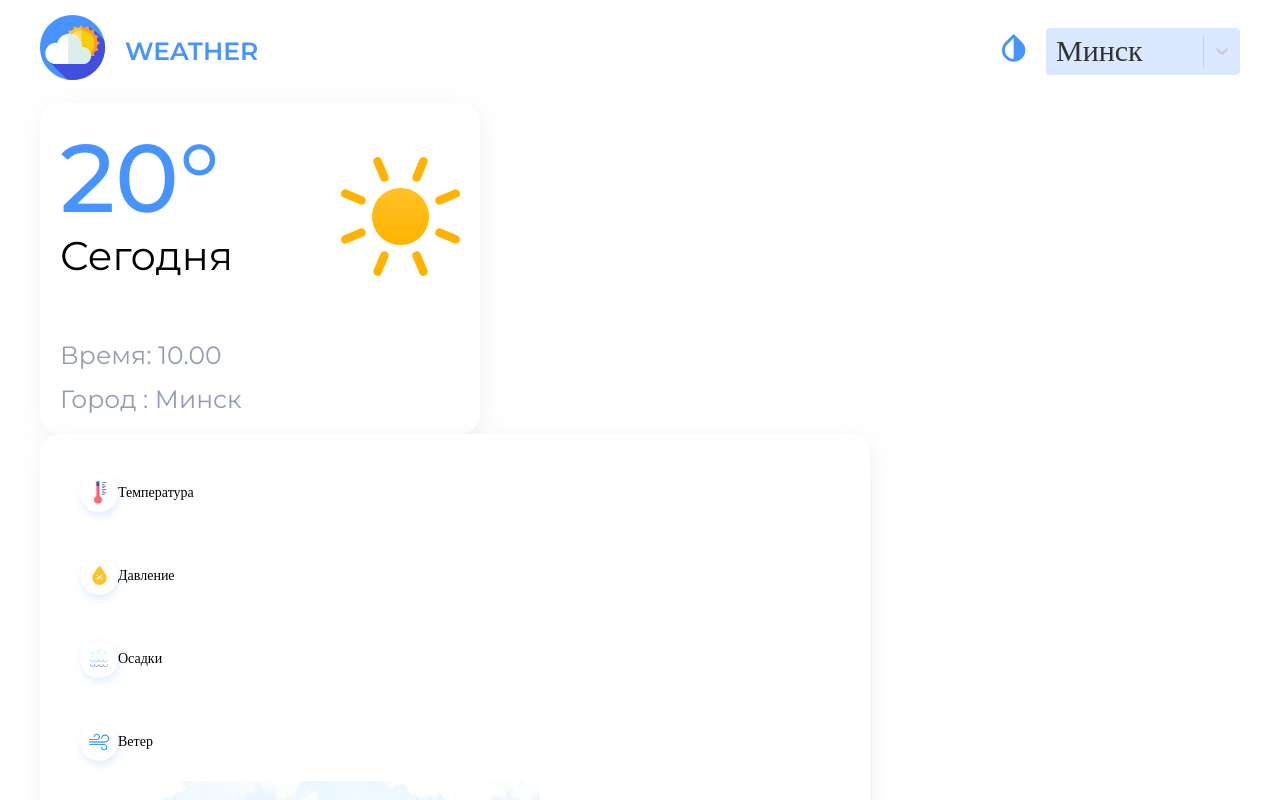
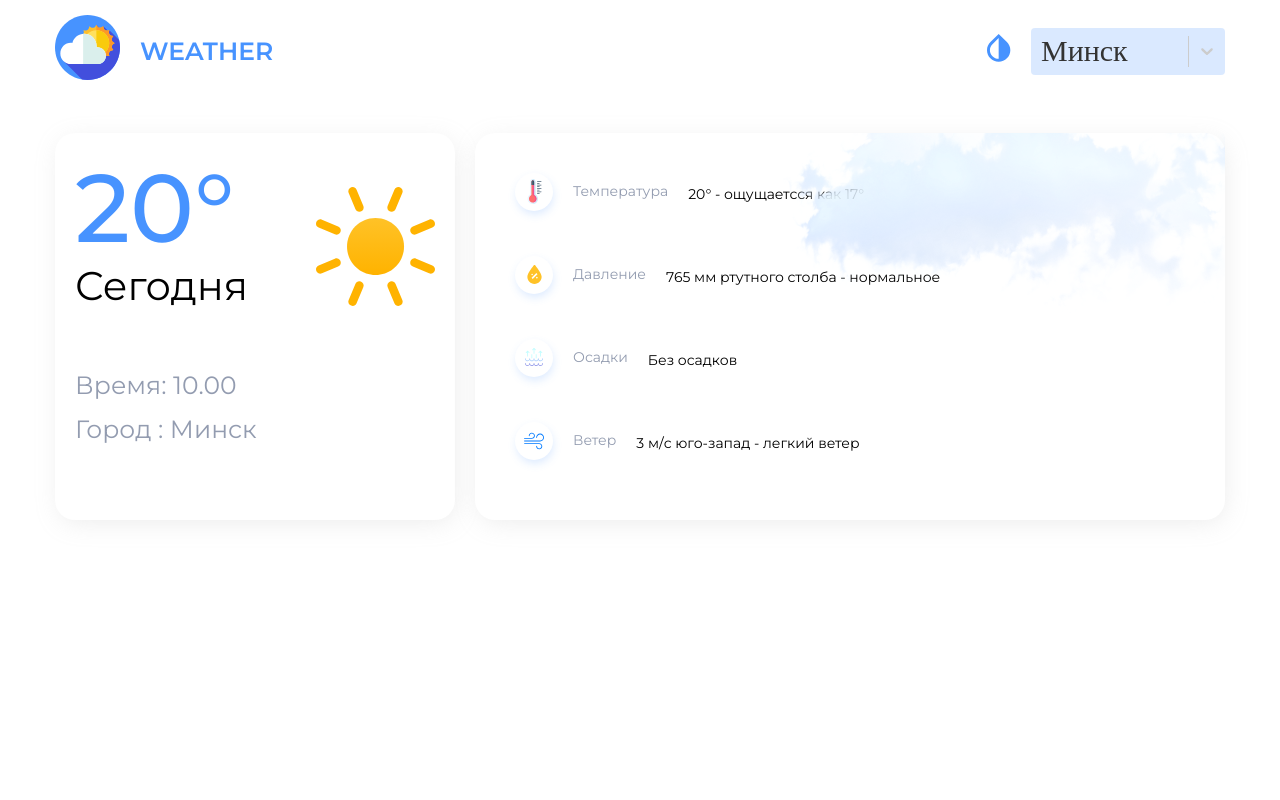
Before and after one commit to SashaVeresk/Diploma-2.0, a React (Create React App) app: page / in a window 1280 px wide. Shown: the top 800 px of the page. Built offline with nearby package versions, Linux system fonts and the light colour scheme.

Commit message:
second block full done

```diff
--- a/src/components/home/home.scss
+++ b/src/components/home/home.scss
@@ -1,3 +1,8 @@
 .home {
     font-size: 30px;
 }
+
+.homeWrapper {
+    display: flex;
+    justify-content: space-between;
+}
--- a/src/components/home/home.tsx
+++ b/src/components/home/home.tsx
@@ -8,8 +8,10 @@ interface Props {}
 export const Home = (props: Props) => {
     return (
         <div className = 'home'>
+        <div className="homeWrapper">
             <ThisDay />
             <ThisDayInfo />
         </div>
+        </div>
     )
 }
--- a/src/components/shared/header/header.scss
+++ b/src/components/shared/header/header.scss
@@ -10,6 +10,7 @@
     display: flex;
     align-items: center;
     width: 100%;
+    margin-bottom: 30px;
 }
 
 .wrapper {
--- a/src/components/thisDayInfo/thisDayInfo.scss
+++ b/src/components/thisDayInfo/thisDayInfo.scss
@@ -30,16 +30,29 @@
     justify-content: center;
     background-color: #fff;
     box-shadow: 1px 4px 10px -1px rgba(71, 147, 255, 0.2);
-
+    margin-right: 20px;
     border-radius: 50%;
 }
 
 .indicatorName {
     font-size: 14px;
-    color:black
+    color: rgba(147, 156, 176, 1);
+    font-family: Montserrat;
+    margin-right: 20px;
 }
 
 .indicatorValue {
     margin-bottom: 14px;
-    color: #fff
+    color: black;
+    font-family: Montserrat;
+    font-style: normal;
+    font-weight: normal;
+    font-size: 14px;
+    line-height: 17px;
 }
+
+.cloudImg {
+    position: absolute;
+    top: 0;
+    right: 0;
+}
--- a/src/components/thisDayInfo/thisDayInfo.tsx
+++ b/src/components/thisDayInfo/thisDayInfo.tsx
@@ -40,7 +40,7 @@ export const ThisDayInfo = (props: Props) => {
                 <ThisDayItem key ={item.iconId} item={item}/>
             ))}
         </div>
-        <img src={cloud} alt="cloud"></img>
+        <img className="cloudImg" src={cloud} alt="cloud"></img>
 
     </div>
 }
--- a/src/styles/index.scss
+++ b/src/styles/index.scss
@@ -1,4 +1,8 @@
 @import '~normalize.css';
+
+*, *:after, *:before {
+    box-sizing: border-box;
+}
 
 body {
     margin: 0 auto;
```
